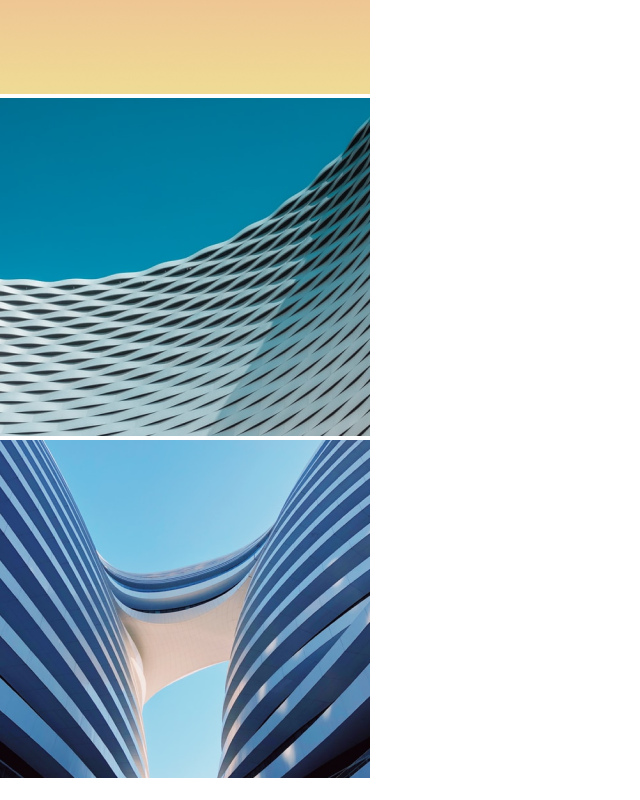
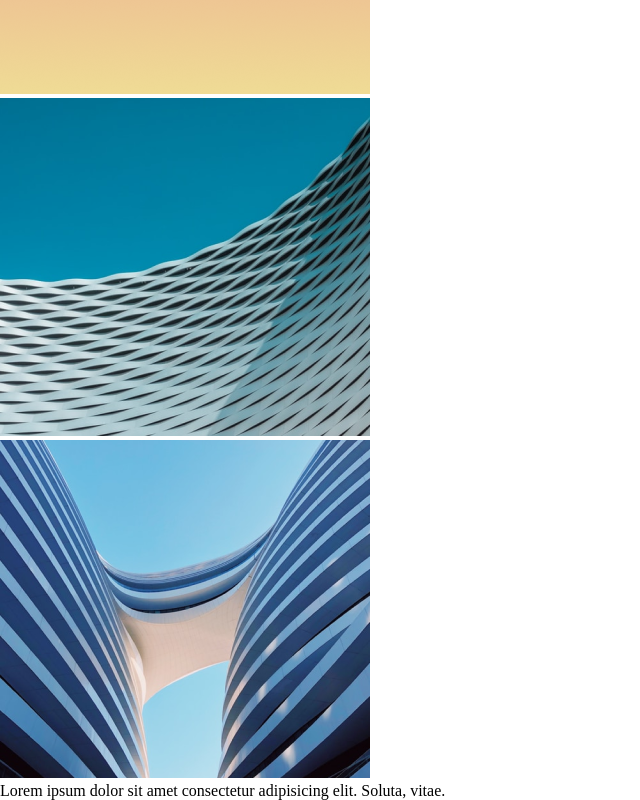
Before and after one commit to Sandrasolandras22/FE74, a plain HTML site: page beata.html in a window 1280 px wide. Shown: the part 987-1787 px from the top of the page, without its empty margins (0-640 px from the left). Drawn offline with Linux system fonts and the light colour scheme.

Commit message:
add paragraph

```diff
--- a/beata.html
+++ b/beata.html
@@ -52,6 +52,7 @@
         <div class="div7">
           <img src="./unsplash_ACt8ycSzpdE.png" alt="" />
         </div>
+        <p>Lorem ipsum dolor sit amet consectetur adipisicing elit. Soluta, vitae.</p>
     </main>
   </body>
 </html>
```
